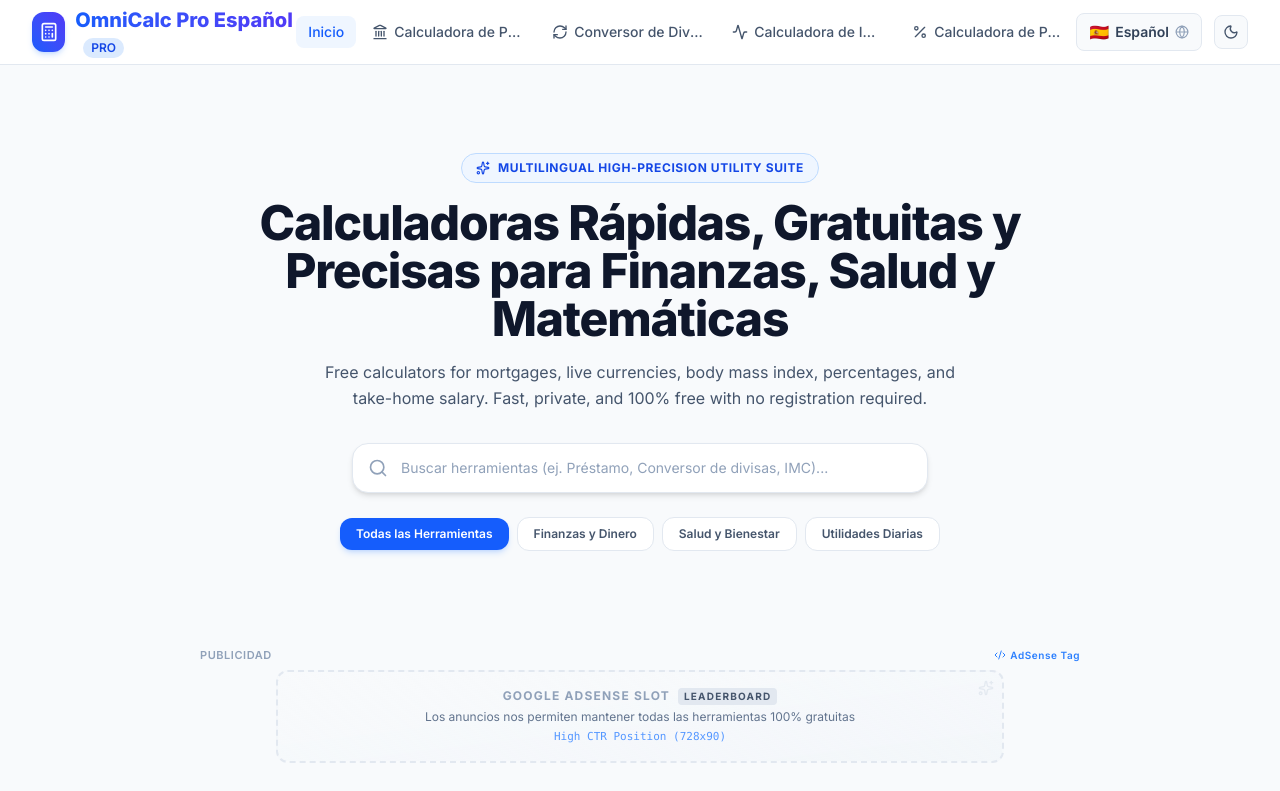
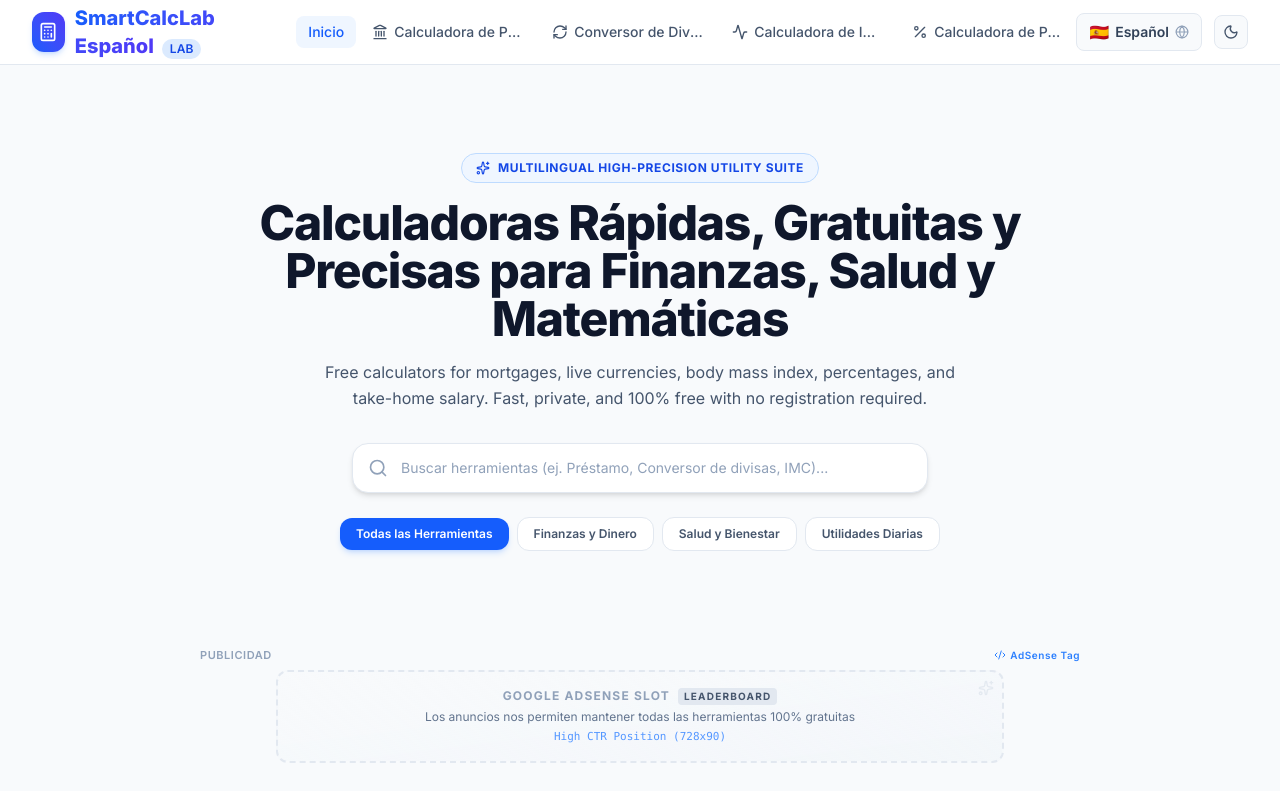
Before and after one commit to Merazul1/calculator-app, a React (Vite) app: page / in a window 1280 px wide. Shown: the top 791 px of the page. Built offline with nearby package versions, Linux system fonts and the light colour scheme.

Commit message:
rebrand: update app and domain name to SmartCalcLab.com across all files and languages

```diff
--- a/package.json
+++ b/package.json
@@ -1,5 +1,5 @@
 {
-  "name": "omnicalc-calculator-hub",
+  "name": "smartcalclab",
   "private": true,
   "version": "0.0.0",
   "type": "module",
--- a/src/components/Header.tsx
+++ b/src/components/Header.tsx
@@ -52,7 +52,7 @@ export const Header: React.FC<HeaderProps> = ({
                 {t.siteName}
               </span>
               <span className="hidden sm:inline-block ml-2 text-xs font-semibold px-2 py-0.5 rounded-full bg-blue-100 text-blue-700 dark:bg-blue-950 dark:text-blue-300">
-                PRO
+                LAB
               </span>
             </div>
           </div>
--- a/src/components/pages/PrivacyPolicy.tsx
+++ b/src/components/pages/PrivacyPolicy.tsx
@@ -100,7 +100,7 @@ export const PrivacyPolicy: React.FC<PrivacyPolicyProps> = ({ currentLang }) =>
           5. Contact Privacy Officer
         </h2>
         <p className="text-sm leading-relaxed">
-          If you have any questions or inquiries about this Privacy Policy, please contact our team at: <span className="font-mono text-blue-600 dark:text-blue-400">privacy@omnicalc.example.com</span>.
+          If you have any questions or inquiries about this Privacy Policy, please contact our team at: <span className="font-mono text-blue-600 dark:text-blue-400">privacy@smartcalclab.com</span>.
         </p>
       </section>
     </div>
--- a/src/translations/index.ts
+++ b/src/translations/index.ts
@@ -96,7 +96,7 @@ export interface TranslationDictionary {
 
 export const TRANSLATIONS: Record<Language, TranslationDictionary> = {
   en: {
-    siteName: 'OmniCalc Pro',
+    siteName: 'SmartCalcLab.com',
     tagline: 'Fast, Free & Accurate Calculators for Daily Finance, Health & Math',
     searchPlaceholder: 'Search calculators (e.g., Loan EMI, Currency, BMI)...',
     categories: {
@@ -355,14 +355,14 @@ export const TRANSLATIONS: Record<Language, TranslationDictionary> = {
       privacyTitle: 'Privacy Policy',
       privacyLastUpdated: 'Last Updated: October 2026',
       termsTitle: 'Terms of Service',
-      aboutTitle: 'About OmniCalc Pro',
+      aboutTitle: 'About SmartCalcLab.com',
       contactTitle: 'Contact Us & Feedback',
       disclaimerTitle: 'Disclaimer & Financial Notice'
     }
   },
 
   es: {
-    siteName: 'OmniCalc Pro Español',
+    siteName: 'SmartCalcLab Español',
     tagline: 'Calculadoras Rápidas, Gratuitas y Precisas para Finanzas, Salud y Matemáticas',
     searchPlaceholder: 'Buscar herramientas (ej. Préstamo, Conversor de divisas, IMC)...',
     categories: {
@@ -620,14 +620,14 @@ export const TRANSLATIONS: Record<Language, TranslationDictionary> = {
       privacyTitle: 'Política de Privacidad y Cookies',
       privacyLastUpdated: 'Última actualización: Octubre 2026',
       termsTitle: 'Términos y Condiciones de Uso',
-      aboutTitle: 'Acerca de OmniCalc Pro',
+      aboutTitle: 'Acerca de SmartCalcLab.com',
       contactTitle: 'Contacto y Sugerencias',
       disclaimerTitle: 'Descargo de Responsabilidad y Aviso Legal'
     }
   },
 
   ar: {
-    siteName: 'أومني كالك برو (OmniCalc)',
+    siteName: 'سمارت كالك لاب (SmartCalcLab.com)',
     tagline: 'حاسبات دقيقة ومجانية للاستخدام اليومي في المال، الصحة، والرياضيات',
     searchPlaceholder: 'ابحث عن حاسبة (مثال: حاسبة القروض، محول العملات، مؤشر كتلة الجسم)...',
     categories: {
@@ -885,14 +885,14 @@ export const TRANSLATIONS: Record<Language, TranslationDictionary> = {
       privacyTitle: 'سياسة الخصوصية وملفات تعريف الارتباط',
       privacyLastUpdated: 'آخر تحديث: أكتوبر 2026',
       termsTitle: 'شروط وأحكام الخدمة',
-      aboutTitle: 'عن موقع أومني كالك برو',
+      aboutTitle: 'عن موقع SmartCalcLab.com',
       contactTitle: 'تواصل معنا والدعم الفني',
       disclaimerTitle: 'إخلاء المسؤولية القانونية والمالية'
     }
   },
 
   hi: {
-    siteName: 'ओम्नीकैल्क प्रो (OmniCalc)',
+    siteName: 'स्मार्टकैल्क लैब (SmartCalcLab.com)',
     tagline: 'दैनिक वित्त, स्वास्थ्य एवं गणित के लिए तेज़, मुफ्त और सटीक कैलकुलेटर',
     searchPlaceholder: 'कैलकुलेटर खोजें (उदा. ईएमआई कैलकुलेटर, मुद्रा परिवर्तक, बीएमआई)...',
     categories: {
@@ -1141,7 +1141,7 @@ export const TRANSLATIONS: Record<Language, TranslationDictionary> = {
       privacyTitle: 'गोपनीयता नीति (Privacy Policy)',
       privacyLastUpdated: 'अंतिम अपडेट: अक्टूबर 2026',
       termsTitle: 'नियम एवं शर्तें (Terms of Service)',
-      aboutTitle: 'ओम्नीकैल्क के बारे में',
+      aboutTitle: 'SmartCalcLab.com के बारे में',
       contactTitle: 'संपर्क करें एवं फीडबैक',
       disclaimerTitle: 'अस्वीकरण एवं कानूनी सूचना'
     }
```
Also changed, not shown: index.html (+2 -2 lines), 1 other file (tests, documents, lock files or other folders).
